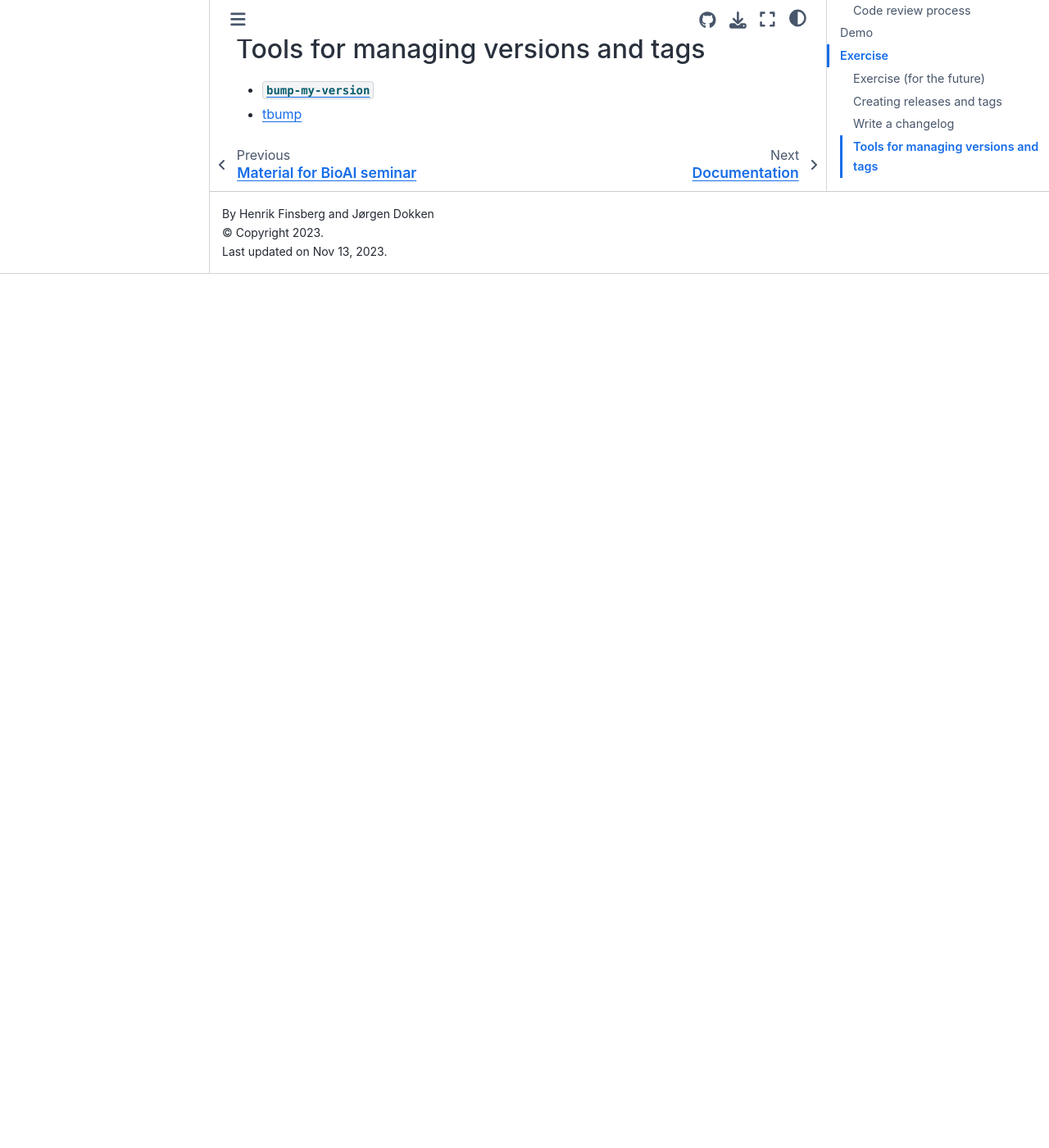
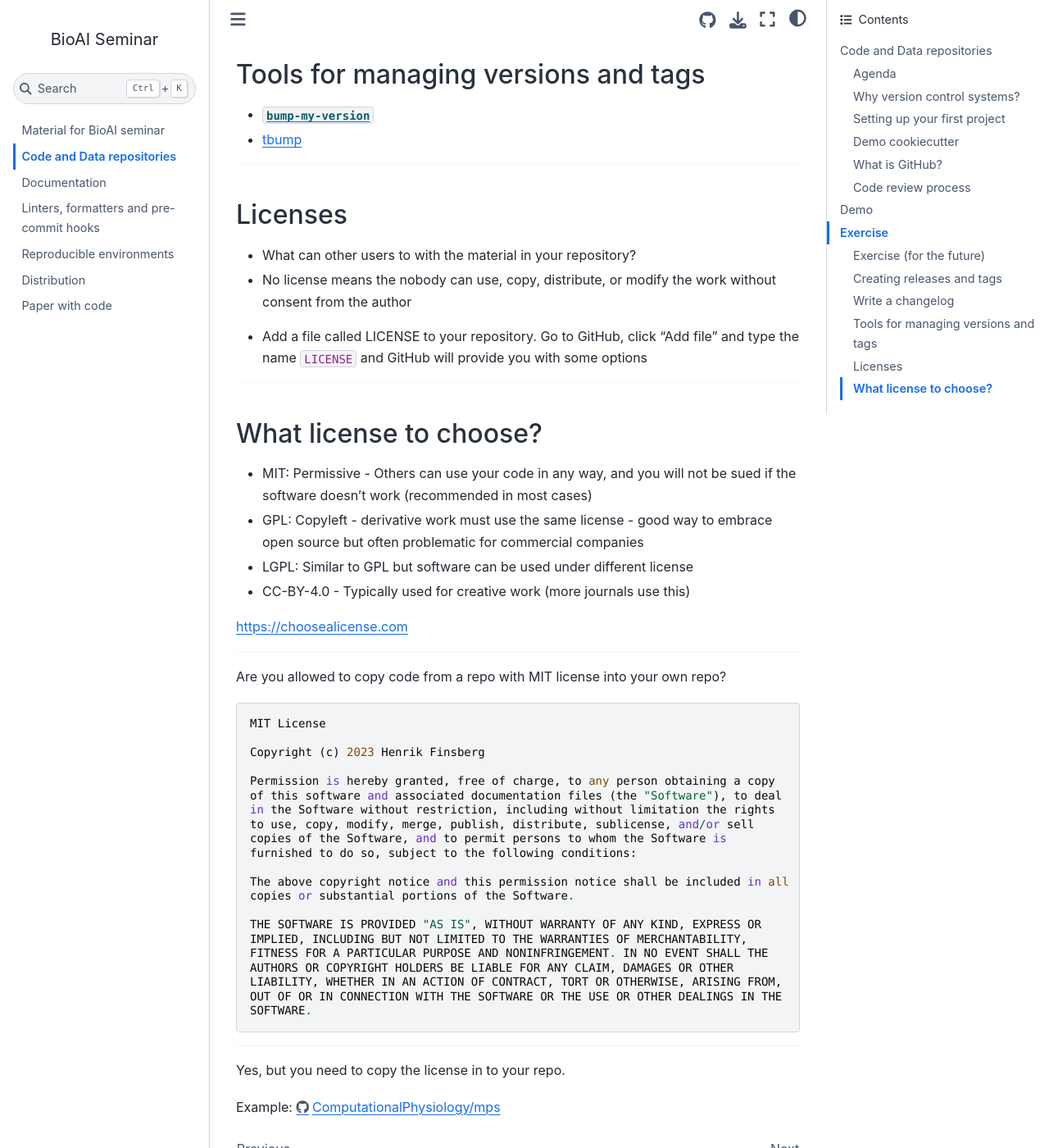
Before and after one commit to scientificcomputing/seminar-23-11-2023, a Jupyter Book: the page built from docs/repo.md, in a window 1280 px wide and 1400 px high, scrolled down 3610 px. Shown: the whole window at 82% size. Built offline with Jupyter Book 1.0.4 settings and Sphinx 7.4.7 and the Sphinx Book theme 1.1.4, drawn with Linux system fonts in a browser that asks for light colours; before the commit the page ends 3944 px from its top, so only the background shows below that.

Commit message:
Write about licenses

````diff
--- a/docs/repo.md
+++ b/docs/repo.md
@@ -35,6 +35,7 @@
 - Releases and tags
     - Create a release with a tags for specific version that you want to easily be able to go back to, e.g when you submit a paper or when a paper is published.
     - Creating a changelog to show what has been changed between releases.
+- Licenses
 - Data repositories and data sharing
     - How to share data. This should typically not be in a git repo, but rather on a data repository such as Zenodo.
     - How to deal with the case when it is not possible to share data (Generate synthetic data).
@@ -161,3 +162,57 @@
 
 - [`bump-my-version`](https://github.com/callowayproject/bump-my-version)
 - [tbump](https://github.com/your-tools/tbump)
+
+
+---
+
+## Licenses
+
+- What can other users to with the material in your repository?
+- No license means the nobody can use, copy, distribute, or modify the work without consent from the author
+* Add a file called LICENSE to your repository. Go to GitHub, click "Add file" and type the name `LICENSE` and GitHub will provide you with some options
+
+---
+
+## What license to choose?
+
+- MIT: Permissive - Others can use your code in any way, and you will not be sued if the software doesn't work (recommended in most cases)
+- GPL: Copyleft - derivative work must use the same license - good way to embrace open source but often problematic for commercial companies
+- LGPL: Similar to GPL but software can be used under different license
+- CC-BY-4.0 - Typically used for creative work (more journals use this)
+
+https://choosealicense.com
+
+---
+
+Are you allowed to copy code from a repo with MIT license into your own repo?
+
+```
+MIT License
+
+Copyright (c) 2023 Henrik Finsberg
+
+Permission is hereby granted, free of charge, to any person obtaining a copy
+of this software and associated documentation files (the "Software"), to deal
+in the Software without restriction, including without limitation the rights
+to use, copy, modify, merge, publish, distribute, sublicense, and/or sell
+copies of the Software, and to permit persons to whom the Software is
+furnished to do so, subject to the following conditions:
+
+The above copyright notice and this permission notice shall be included in all
+copies or substantial portions of the Software.
+
+THE SOFTWARE IS PROVIDED "AS IS", WITHOUT WARRANTY OF ANY KIND, EXPRESS OR
+IMPLIED, INCLUDING BUT NOT LIMITED TO THE WARRANTIES OF MERCHANTABILITY,
+FITNESS FOR A PARTICULAR PURPOSE AND NONINFRINGEMENT. IN NO EVENT SHALL THE
+AUTHORS OR COPYRIGHT HOLDERS BE LIABLE FOR ANY CLAIM, DAMAGES OR OTHER
+LIABILITY, WHETHER IN AN ACTION OF CONTRACT, TORT OR OTHERWISE, ARISING FROM,
+OUT OF OR IN CONNECTION WITH THE SOFTWARE OR THE USE OR OTHER DEALINGS IN THE
+SOFTWARE.
+```
+
+---
+
+Yes, but you need to copy the license in to your repo.
+
+Example: https://github.com/ComputationalPhysiology/mps
````
Also changed, not shown: README.md (+7 -0 lines).
